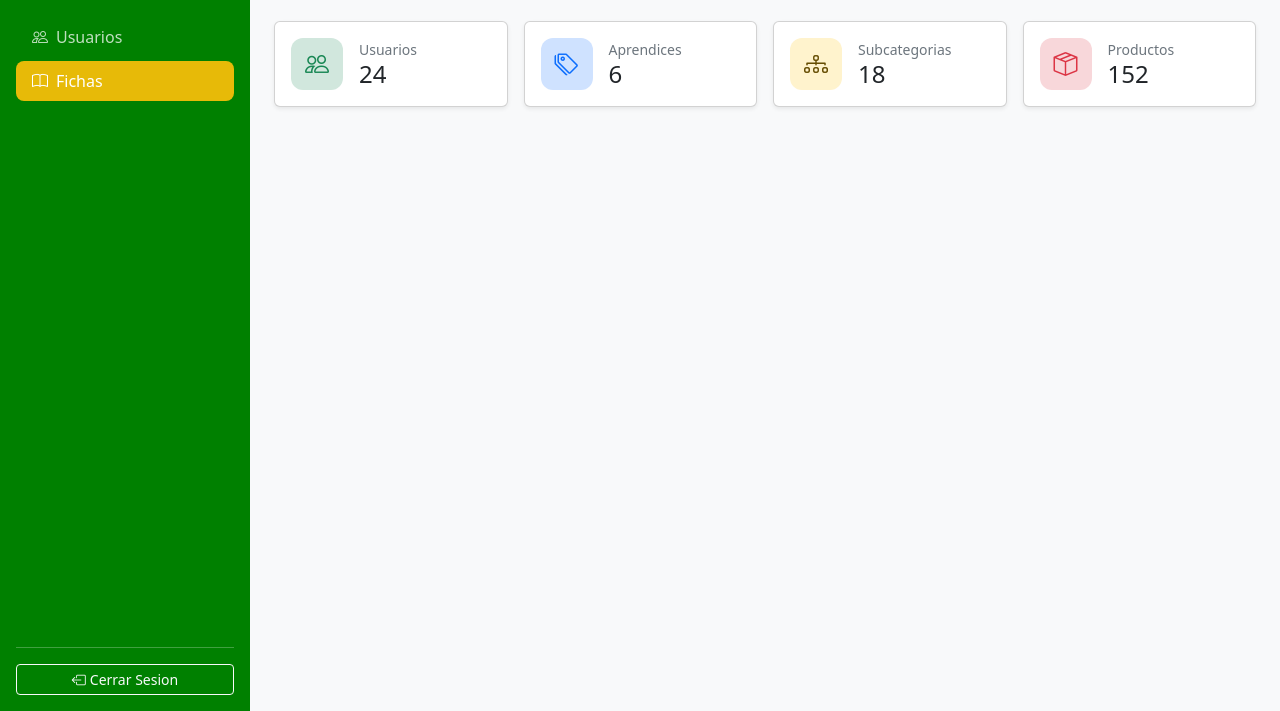
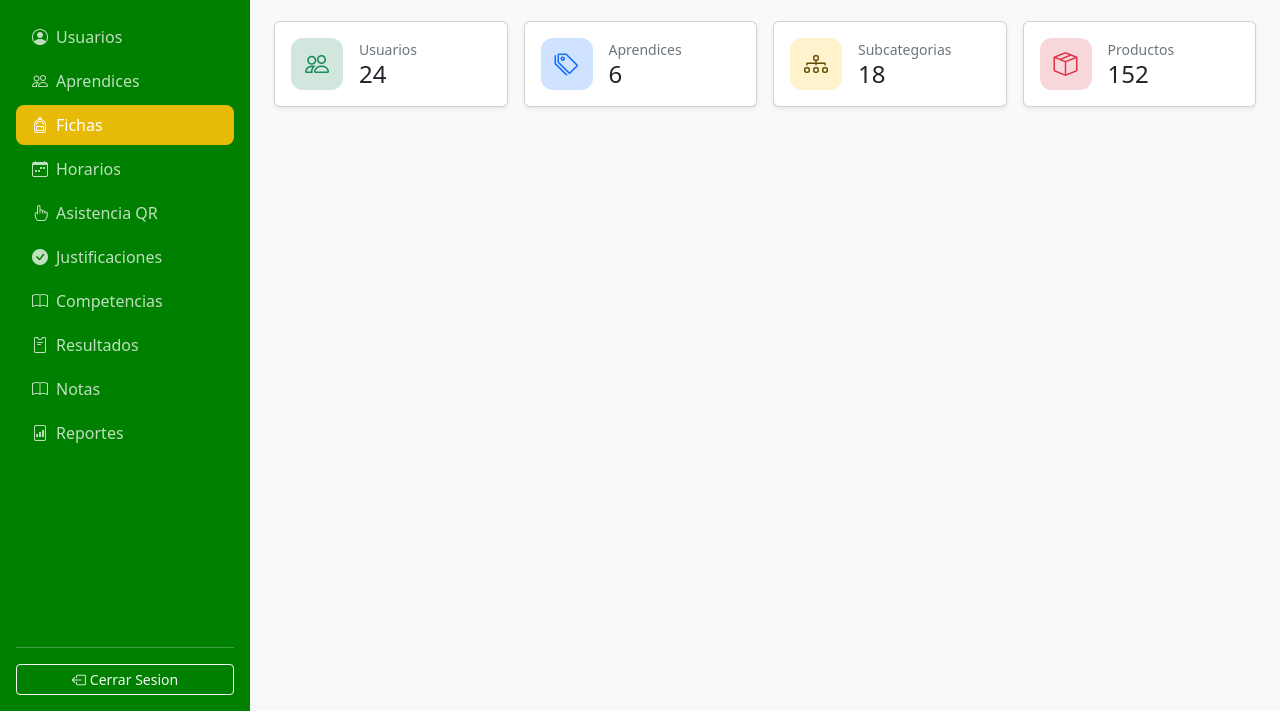
Before and after one commit to julian-at19/proyecto-ATTENDX, a plain HTML site: page fichas.html in a window 1280 px wide. Shown: the part 89-800 px from the top of the page. Drawn offline with nearby package versions, Linux system fonts and the light colour scheme.

Commit message:
Actualizacion en las columnas de navegacion
Se actuliza las columnas con sus iconos a los otros modulos

```diff
--- a/fichas.html
+++ b/fichas.html
@@ -35,10 +35,27 @@
             <ul class="nav nav-pills flex-column mb-auto">
                 <!--Enlace al modulo "DASHBOARD"-->
                 <li class="nav-item"><a href="dashboard.html" class="nav-link"><i class="bi bi-speedometer2 me-2"></i>Dashboard</a></li>
-                <!--Enlace al modulo "USUARIOS" y activo para resaltar en verde-->
-                <li class="nav-item"><a href="usuarios.html" class="nav-link"><i class="bi bi-people me-2"></i>Usuarios</a></li>
+                <!--Enlace al modulo "USUARIOS"-->
+                <li class="nav-item"><a href="usuarios.html" class="nav-link"><i class="bi bi-person-circle me-2"></i>Usuarios</a></li>
+                <!--Enlace al modulo "APRENDICES"-->
+                <li class="nav-item"><a href="" class="nav-link"><i class="bi bi-people me-2"></i>Aprendices</a></li>
                 <!--Enlace al modulo "FICHAS"-->
-                <li class="nav-item"><a href="fichas.html" class="nav-link active" aria-current="page"><i class="bi bi-book me-2"></i>Fichas</a></li>
+                <li class="nav-item" aria-current="page"><a href="fichas.html" class="nav-link active"><i class="bi bi-backpack me-2"></i>Fichas</a></li>
+                <!--Enlace al modulo "HORARIOS"-->
+                <li class="nav-item"><a href="" class="nav-link"><i class="bi bi-calendar-week me-2"></i>Horarios</a></li>
+                <!--Enlace al modulo "ASISTENCIA QR"-->
+                <li class="nav-item"><a href="" class="nav-link"><i class="bi bi-hand-index me-2"></i>Asistencia QR</a></li>
+                <!--Enlace al modulo "JUSTIFICACIONES"-->
+                <li class="nav-item"><a href="" class="nav-link"><i class="bi bi-check-circle-fill me-2"></i>Justificaciones</a></li>
+                <!--Enlace al modulo "COMPETENCIAS"-->
+                <li class="nav-item"><a href="" class="nav-link"><i class="bi bi-book me-2"></i>Competencias</a></li>
+                <!--Enlace al modulo "RESULTADOS"-->
+                <li class="nav-item"><a href="" class="nav-link"><i class="bi bi-pass me-2"></i>Resultados</a></li>
+                <!--Enlace al modulo "NOTAS"-->
+                <li class="nav-item"><a href="" class="nav-link"><i class="bi bi-book me-2"></i>Notas</a></li>
+                <!--Enlace al modulo "REPORTES"-->
+                <li class="nav-item"><a href="fichas.html" class="nav-link"><i class="bi bi-file-bar-graph me-2"></i>Reportes</a></li>
+
             </ul>
             <hr>
             <!--boton que vuelve al login asi se cierra la sesion-->
```
Also changed, not shown: usuarios.html (+19 -3 lines).
